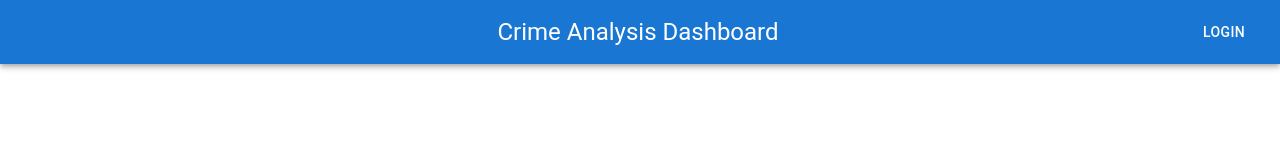
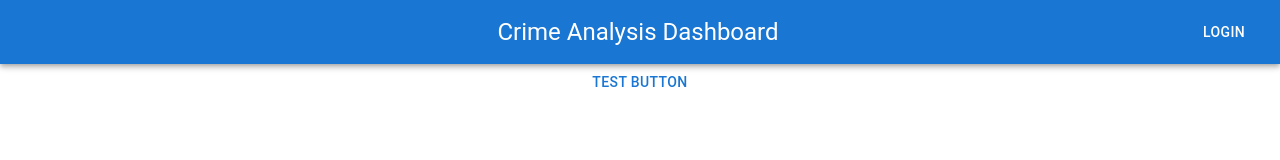
Before and after one commit to manitrana/manitrana.github.io, a React (Create React App) app: page / in a window 1280 px wide. Shown: the top 160 px of the page. Built offline with nearby package versions, Linux system fonts and the light colour scheme.

Commit message:
Add Test Button

```diff
--- a/src/App.js
+++ b/src/App.js
@@ -31,7 +31,8 @@ function App() {
           </Toolbar>
         </AppBar>
 
-
+      {/* Test button */}
+      <Button>Test Button</Button>
 
     </div>
   );
```
